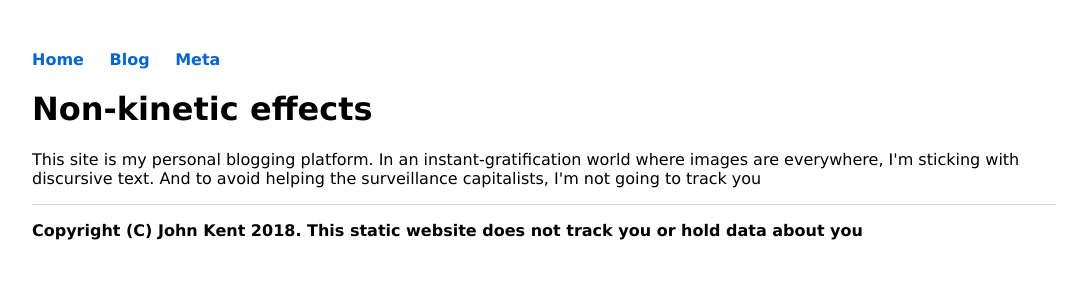
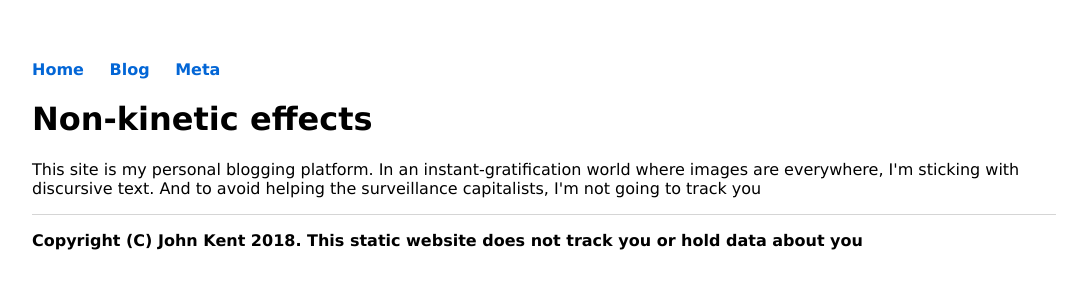
Before and after one commit to KineticLensman/KineticLensman.github.io, a Jekyll site: the page built from index.html, in a window 1280 px wide. Shown: the top 300 px of the page, without its empty margins (96-1183 px from the left). Built offline with Jekyll 4.4.1, drawn with Linux system fonts in a browser that asks for light colours.

Commit message:
Update main.css

```diff
--- a/css/main.css
+++ b/css/main.css
@@ -1,5 +1,5 @@
 body {
-    margin: 50px auto;  /* reduced from 60px */
+    margin: 60px auto;  /* reduced from 60px */
     width: 80%;
    /* max-width: 800px;  /* added */
 }
```
